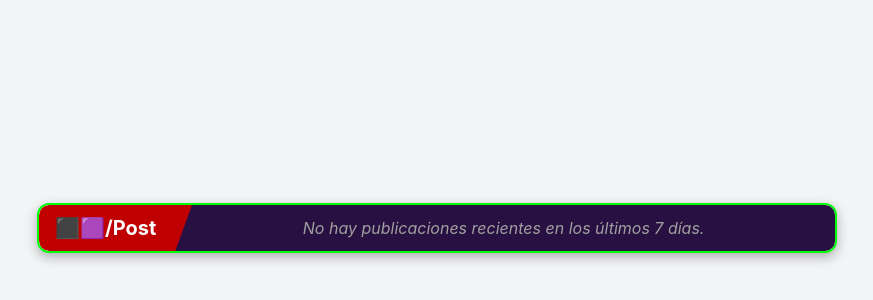
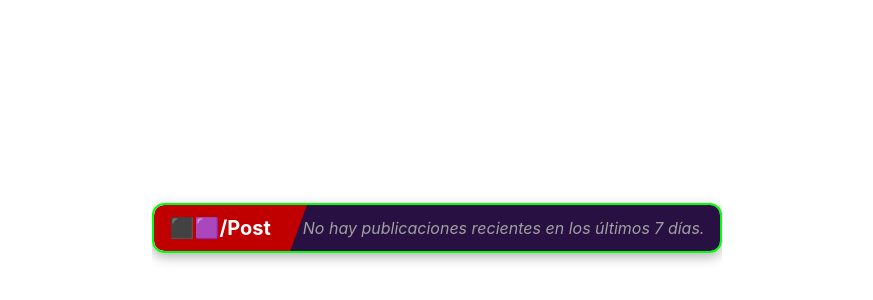
Before and after one commit to zzhdlr5/ifradevto, a plain HTML site: page index.html in a window 1280 px wide. Shown: the part 172-472 px from the top of the page, without its empty margins (203-1076 px from the left). Drawn offline with nearby package versions, Linux system fonts and the light colour scheme; no server answers.

Commit message:
Update index.html

```diff
--- a/index.html
+++ b/index.html
@@ -10,7 +10,7 @@
     <link href="https://fonts.googleapis.com/css2?family=Roboto+Mono:wght@700&display=swap" rel="stylesheet">
     <style>
         /* Estilos personalizados para el carrusel y asegurar el comportamiento deseado */
-        body {
+        html, body { /* Aplicar estilos a html y body para asegurar transparencia total */
             font-family: 'Inter', sans-serif; /* Fuente Inter como fallback */
             margin: 0;
             padding: 0;
@@ -18,7 +18,7 @@
             justify-content: center;
             align-items: center;
             min-height: 100vh; /* Asegura que el cuerpo ocupe al menos la altura de la ventana */
-            background-color: #f3f4f6; /* Un fondo claro para el canvas */
+            background-color: transparent; /* Fondo transparente para eliminar el "halo" blanco */
             overflow: hidden; /* Evita barras de desplazamiento no deseadas en el body */
         }
 
```
